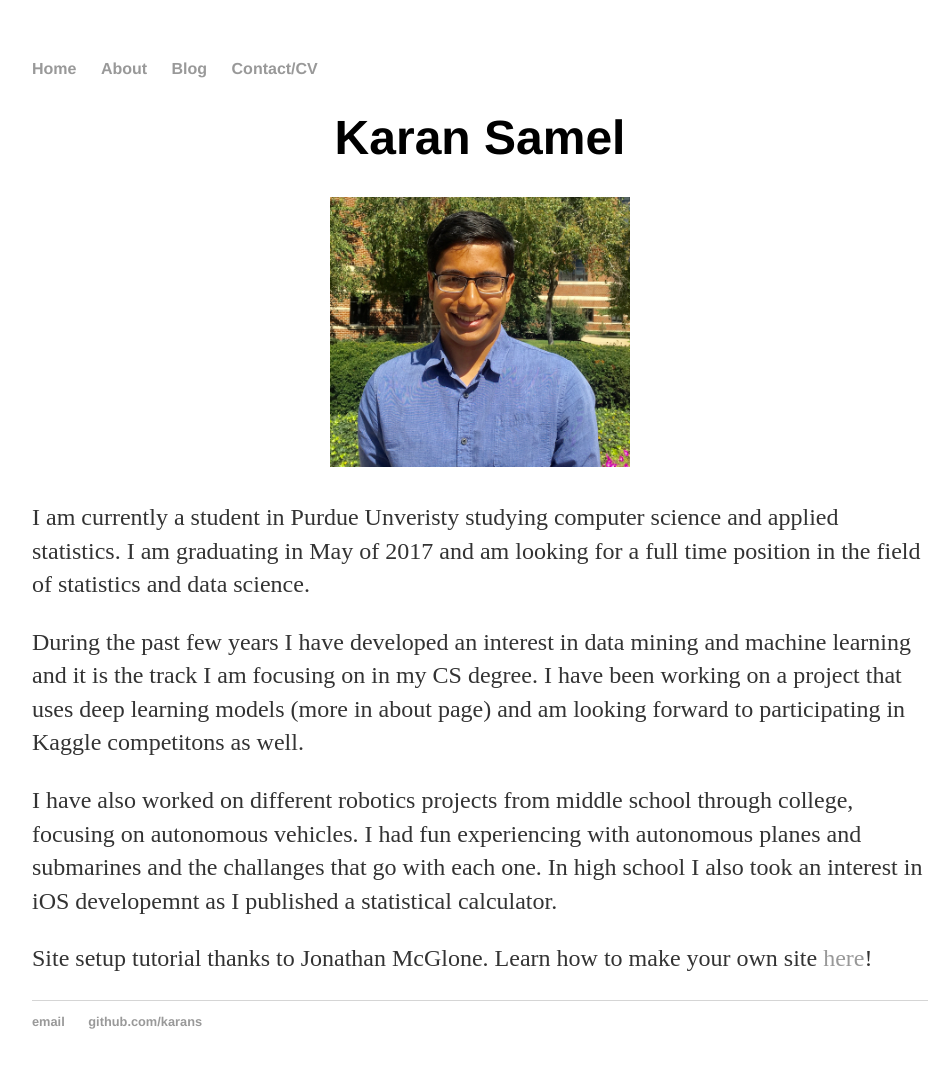
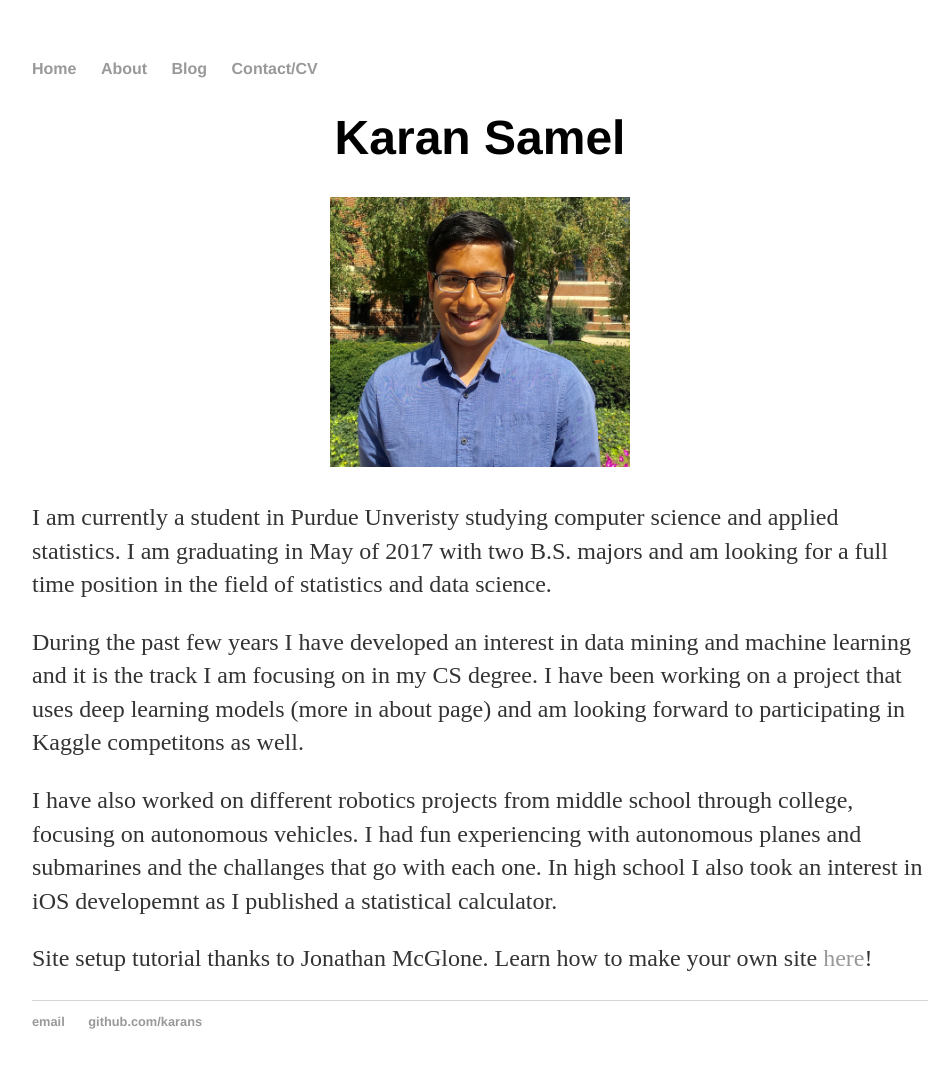
Before and after one commit to karans/karans.github.io, a Jekyll site: the page built from index.html, in a window 1280 px wide. Shown: the whole page, without its empty margins (160-1112 px from the left). Built offline with Jekyll 4.4.1, drawn with Linux system fonts in a browser that asks for light colours.

```diff
--- a/blog/index.html
+++ b/blog/index.html
@@ -6,6 +6,6 @@ title: Some Writeups
 	<ul class="posts">
 
 	  {% for post in site.posts %}
-	    <li><a href="{{ post.url }}" title="{{ post.title }}">{{ post.title }}</a></li>
+	    <li> » <a href="{{ post.url }}" title="{{ post.title }}">{{ post.title }}</a></li>
 	  {% endfor %}
 	</ul>
--- a/contact/index.html
+++ b/contact/index.html
@@ -8,5 +8,5 @@ title: Get In Touch
 	<h3><a href="/documents/pdfs/resume.pdf">Résumé</a></h3>
 	<h3><a href="https://www.linkedin.com/in/karansamel/">LinkedIn</a></h3>
 	<h3><a href="https://github.com/karans">Github</a></h3>
-	<h3><a href="https://www.kaggle.com/274660-KaranSamel">Kaggle</a></h3>
+	<!--<h3><a href="https://www.kaggle.com/274660-KaranSamel">Kaggle</a></h3>-->
 </div>
--- a/index.html
+++ b/index.html
@@ -7,7 +7,7 @@ title: Karan's Website
 	<p align="center">
 		<img src="/documents/images/home/headshot.png" style="width:300px;height:270px;">
 	</p>
-	<p>I am currently a student in Purdue Unveristy studying computer science and applied statistics. I am graduating in May of 2017 and am looking for a full time position in the field of statistics and data science.</p>
+	<p>I am currently a student in Purdue Unveristy studying computer science and applied statistics. I am graduating in May of 2017 with two B.S. majors and am looking for a full time position in the field of statistics and data science.</p>
 
 	<p>During the past few years I have developed an interest in data mining and machine learning and it is the track I am focusing on in my CS degree. I have been working on a project that uses deep learning models (more in about page) and am looking forward to participating in Kaggle competitons as well.</p>
 
```
